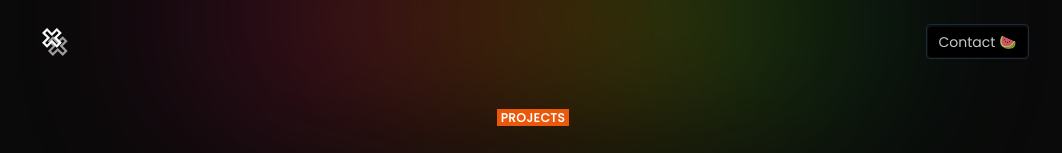
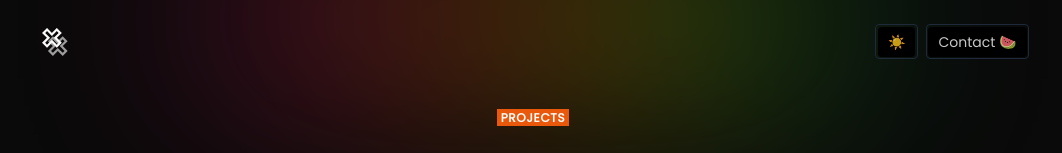
Before and after one commit to ankitrajxd/personal-portfolio, a Next.js app: page /projects in a window 1280 px wide. Shown: the top 153 px of the page, without its empty margins (107-1169 px from the left). Built offline with nearby package versions, Linux system fonts and the light colour scheme; no server answers.

Commit message:
adjusted live user count component

```diff
--- a/app/components/CustomButton.tsx
+++ b/app/components/CustomButton.tsx
@@ -1,10 +1,18 @@
-export const CustomButton = () => {
+interface Props {
+  children: React.ReactNode;
+  onclick?: () => void;
+}
+
+export const CustomButton = ({ children, onclick }: Props) => {
   return (
-    <div className="mx-auto flex w-full max-w-lg items-center justify-center clear-start ">
+    <div
+      onClick={onclick}
+      className="mx-auto flex w-fit h-fit max-w-lg items-center justify-center clear-start "
+    >
       <div className="relative z-10 flex w-full cursor-pointer items-center overflow-hidden rounded border border-slate-800 p-[1.5px]">
         <div className="relative z-20 flex w-full rounded bg-black hover:bg-zinc-800 transition-colors py-[5px] text-sm px-2.5">
           <span className="opacity-80 hover:opacity-100 transition">
-            Contact 🍉
+            {children}
           </span>
         </div>
       </div>
--- a/app/components/LiveUserCount.tsx
+++ b/app/components/LiveUserCount.tsx
@@ -1,49 +1,14 @@
 "use client";
-
-import React, { useEffect, useState } from "react";
-import io from "socket.io-client";
 import { motion, AnimatePresence } from "framer-motion";
 import { TrendingUp, X } from "lucide-react";
 
-// use you own api url please.
-const API_URL = process.env.NEXT_PUBLIC_API_URL;
+interface Props {
+  views: number;
+  isVisible: boolean;
+  setIsVisible: (isVisible: boolean) => void;
+}
 
-const socket = io(API_URL, { autoConnect: false });
-
-const FloatingUserCount = () => {
-  const [views, setViews] = useState(0);
-  const [isVisible, setIsVisible] = useState(false);
-
-  useEffect(() => {
-    try {
-      socket.connect();
-      socket.on("count", (count) => {
-        setViews(count);
-      });
-
-      // Show after 7sec on mount
-      setTimeout(() => {
-        setIsVisible(true);
-      }, 7000);
-      setTimeout(() => setIsVisible(false), 15000);
-
-      // Show every minute
-      const interval = setInterval(() => {
-        setIsVisible(true);
-        setTimeout(() => setIsVisible(false), 10000);
-      }, 120000);
-
-      return () => {
-        socket.disconnect();
-        clearInterval(interval);
-      };
-    } catch (error) {
-      console.log("Error in FloatingUserCount: ", error);
-
-      setIsVisible(false);
-    }
-  }, []);
-
+const FloatingUserCount = ({ views, isVisible, setIsVisible }: Props) => {
   return (
     <AnimatePresence>
       {isVisible && (
@@ -54,7 +19,7 @@ const FloatingUserCount = () => {
           transition={{ type: "spring", stiffness: 100, damping: 20 }}
           className="fixed bottom-3 right-3 z-50"
         >
-          <div className="bg-zinc-900 p-3 sm:p-4 b rounded-lg shadow-lg border border-gray-500/20 w-48 sm:w-56">
+          <div className="bg-zinc-900 backdrop-blur-xl p-3 sm:p-4 b rounded-lg shadow-lg w-48 sm:w-56">
             <button
               onClick={() => setIsVisible(false)}
               className="absolute top-1 right-1 p-1 text-gray-200 hover:text-gray-100 transition-colors"
--- a/app/nav/NavBar.tsx
+++ b/app/nav/NavBar.tsx
@@ -1,10 +1,49 @@
-import React from "react";
-import { Button } from "@/components/ui/button";
+"use client";
+
+import React, { useEffect, useState } from "react";
 import styles from "./navbar.module.css";
 import Link from "next/link";
 import { CustomButton } from "../components/CustomButton";
+import LiveUserCount from "../components/LiveUserCount";
+import io from "socket.io-client";
+
+const API_URL = process.env.NEXT_PUBLIC_API_URL;
+const socket = io(API_URL, { autoConnect: false });
 
 const NavBar = () => {
+  const [views, setViews] = useState(0);
+  const [isVisible, setIsVisible] = useState(false);
+
+  useEffect(() => {
+    try {
+      socket.connect();
+      socket.on("count", (count) => {
+        setViews(count);
+      });
+
+      // Show after 7sec on mount
+      setTimeout(() => {
+        setIsVisible(true);
+      }, 10000);
+      setTimeout(() => setIsVisible(false), 15000);
+
+      // Show every 2 minute
+      const interval = setInterval(() => {
+        setIsVisible(true);
+        setTimeout(() => setIsVisible(false), 10000);
+      }, 160000);
+
+      return () => {
+        socket.disconnect();
+        clearInterval(interval);
+      };
+    } catch (error) {
+      console.log("Error in FloatingUserCount: ", error);
+
+      setIsVisible(false);
+    }
+  }, []);
+
   return (
     <div
       className={`${styles.navbar} flex justify-between my-[1rem] md:my-6 px-[1rem] sm:px-[2rem] lg:px-[9rem]`}
@@ -31,10 +70,23 @@ const NavBar = () => {
           />
         </svg>
       </Link>
-
-      <a href="mailto:ankitrajxd@gmail.com">
-        <CustomButton />
-      </a>
+      <div className="flex gap-2">
+        <CustomButton
+          onclick={() => {
+            setIsVisible(!isVisible);
+          }}
+        >
+          ☀️
+        </CustomButton>
+        <a href="mailto:ankitrajxd@gmail.com">
+          <CustomButton>Contact 🍉</CustomButton>
+        </a>
+      </div>
+      <LiveUserCount
+        isVisible={isVisible}
+        views={views}
+        setIsVisible={setIsVisible}
+      />
     </div>
   );
 };
--- a/app/page.tsx
+++ b/app/page.tsx
@@ -53,7 +53,6 @@ export default function Home() {
       </div>
       <div className="px-[1rem] md:px-[9rem] my-[6rem] ">
         <RevealLinks />
-        <LiveUserCount />
       </div>
     </div>
   );
--- a/package.json
+++ b/package.json
@@ -21,7 +21,7 @@
     "framer-motion": "^11.0.5",
     "geist": "^1.3.1",
     "lucide-react": "^0.331.0",
-    "next": "14.1.0",
+    "next": "^14.2.23",
     "next-themes": "^0.2.1",
     "nextjs-toploader": "^1.6.6",
     "react": "^18",
```
Also changed, not shown: app/layout.tsx (line endings or trailing spaces), 1 other file (tests, documents, lock files or other folders).
